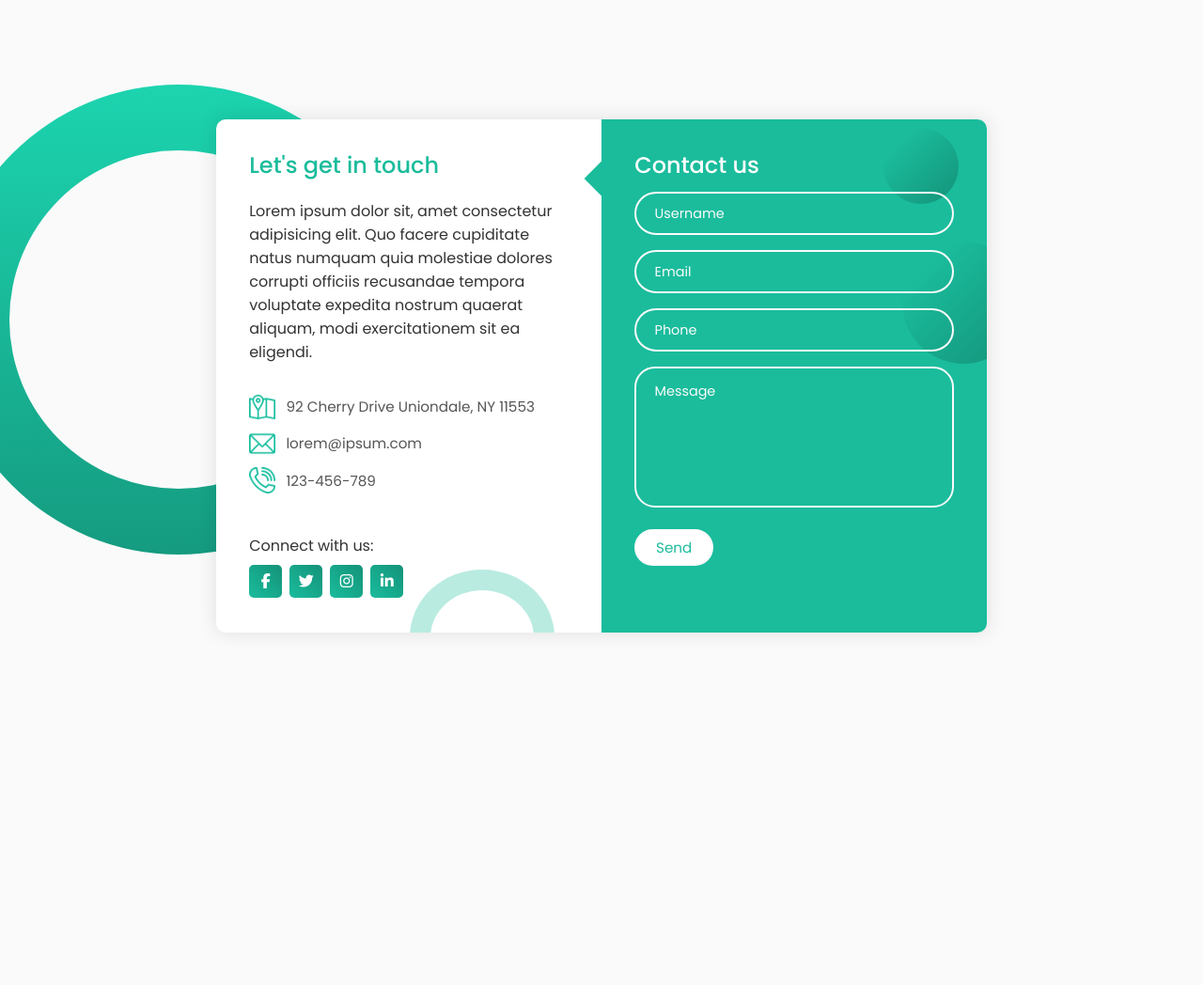
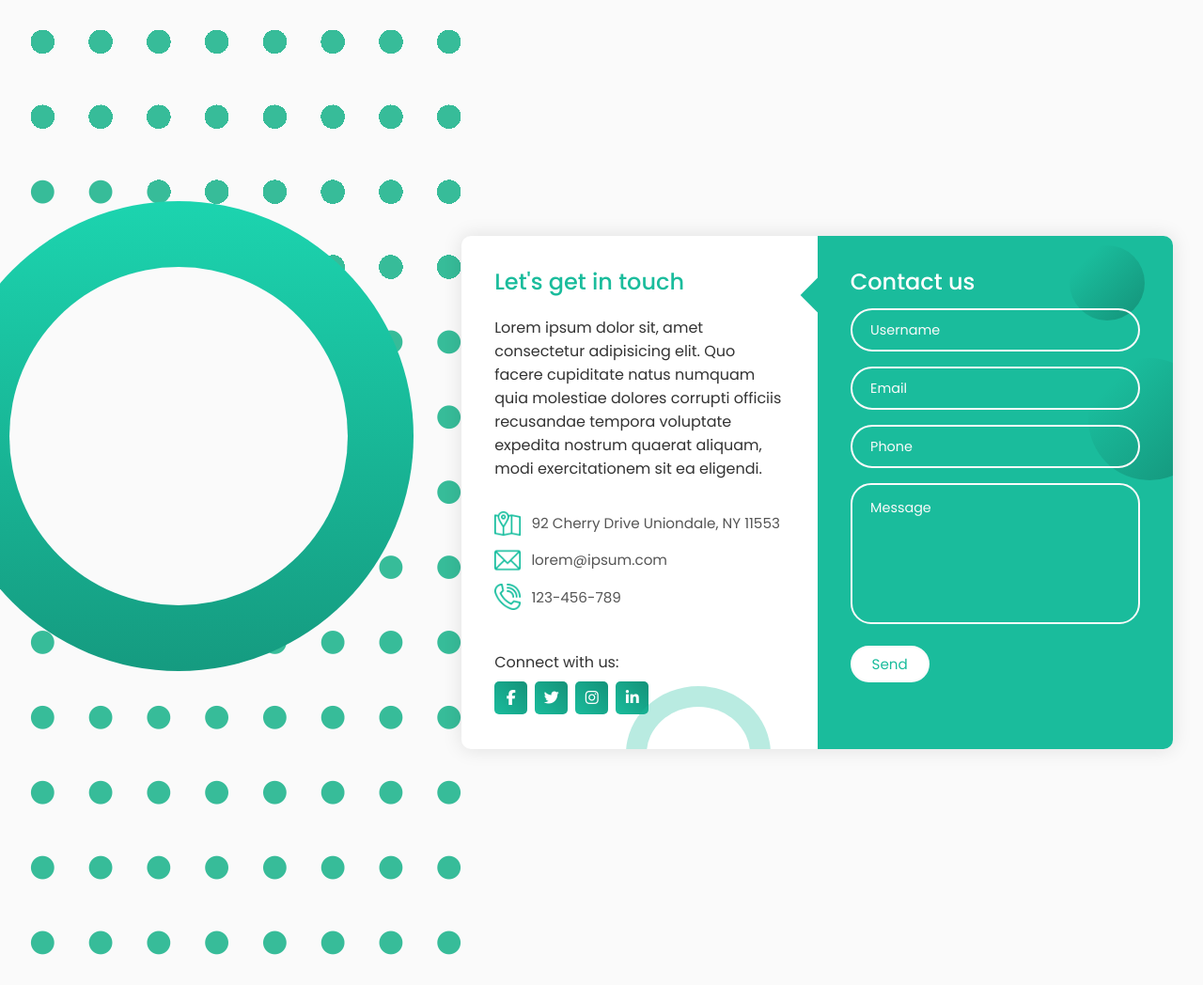
Before and after one commit to baylagas/ese-progra2-contact-form, a Flask app: page / in a window 1280 px wide. Shown: the whole page at 94% size. Before the commit the page ends 674 px from the top, so only its background shows below. Run offline with Flask 2, Linux system fonts and the light colour scheme; some libraries are stand-ins or nearby versions.

Commit message:
add image of square with dot pattern in html

```diff
--- a/templates/index.html
+++ b/templates/index.html
@@ -13,6 +13,7 @@
 <body>
     <div class="container">
         <span class="big-circle"></span>
+        <img src="./static/img/shape.png" class="square" alt="">
         <div class="form">
             <div class="contact-info">
                 <h3 class="title">Let's get in touch</h3>
```
